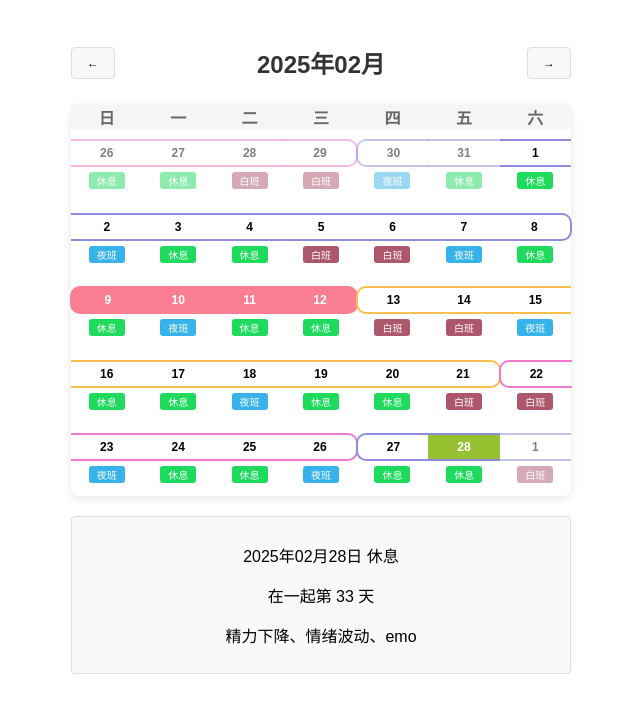
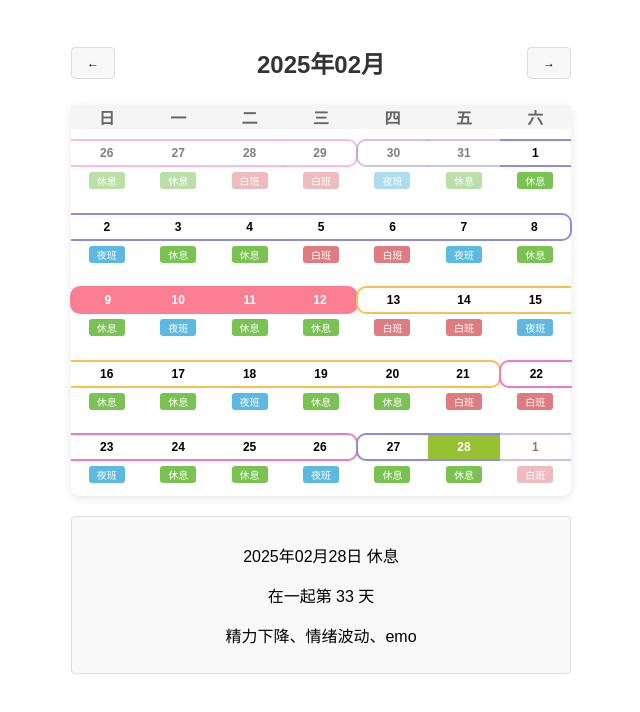
Before and after one commit to lazyxu/yl, a React (Vite) app: page / in a window 1280 px wide. Shown: the top 712 px of the page, without its empty margins (319-959 px from the left). Built offline with nearby package versions, Linux system fonts and the light colour scheme.

Commit message:
fix color

```diff
--- a/src/Calendar.css
+++ b/src/Calendar.css
@@ -83,13 +83,13 @@ h2 {
   color: #fff;
 }
 
-.shift.白班 { background: #ad576d; }
-.shift.夜班 { background: #37b2eb; }
-.shift.休息 { background: #1edb5d; }
+.shift.白班 { background: #DF7C7F; }
+.shift.夜班 { background: #5DB9E2; }
+.shift.休息 { background: #7AC252; }
 
-.day.白班 { border-bottom: 2px solid #ad576d; }
-.day.夜班 { border-bottom: 2px solid #37b2eb; }
-.day.休息 { border-bottom: 2px solid #1edb5d; }
+.day.白班 { border-bottom: 2px solid #DF7C7F; }
+.day.夜班 { border-bottom: 2px solid #5DB9E2; }
+.day.休息 { border-bottom: 2px solid #7AC252; }
 
 .slide-container {
   display: flex;
--- a/src/utils.js
+++ b/src/utils.js
@@ -19,6 +19,12 @@ export const getShift = (date) => {
 // moment('2025-02-10')
 // moment('2025-02-11')
 // moment('2025-02-12')
+
+// moment('2025-03-14') ?
+// moment('2025-03-15')
+// moment('2025-03-16')
+// moment('2025-03-17')
+
 const 经期起始日期 = moment('2025-02-09'); // 基准起始日期
 const 经期周期 = 28; // 21-35 天
 const 经期持续天数 = 4; // 2-7 天
```
